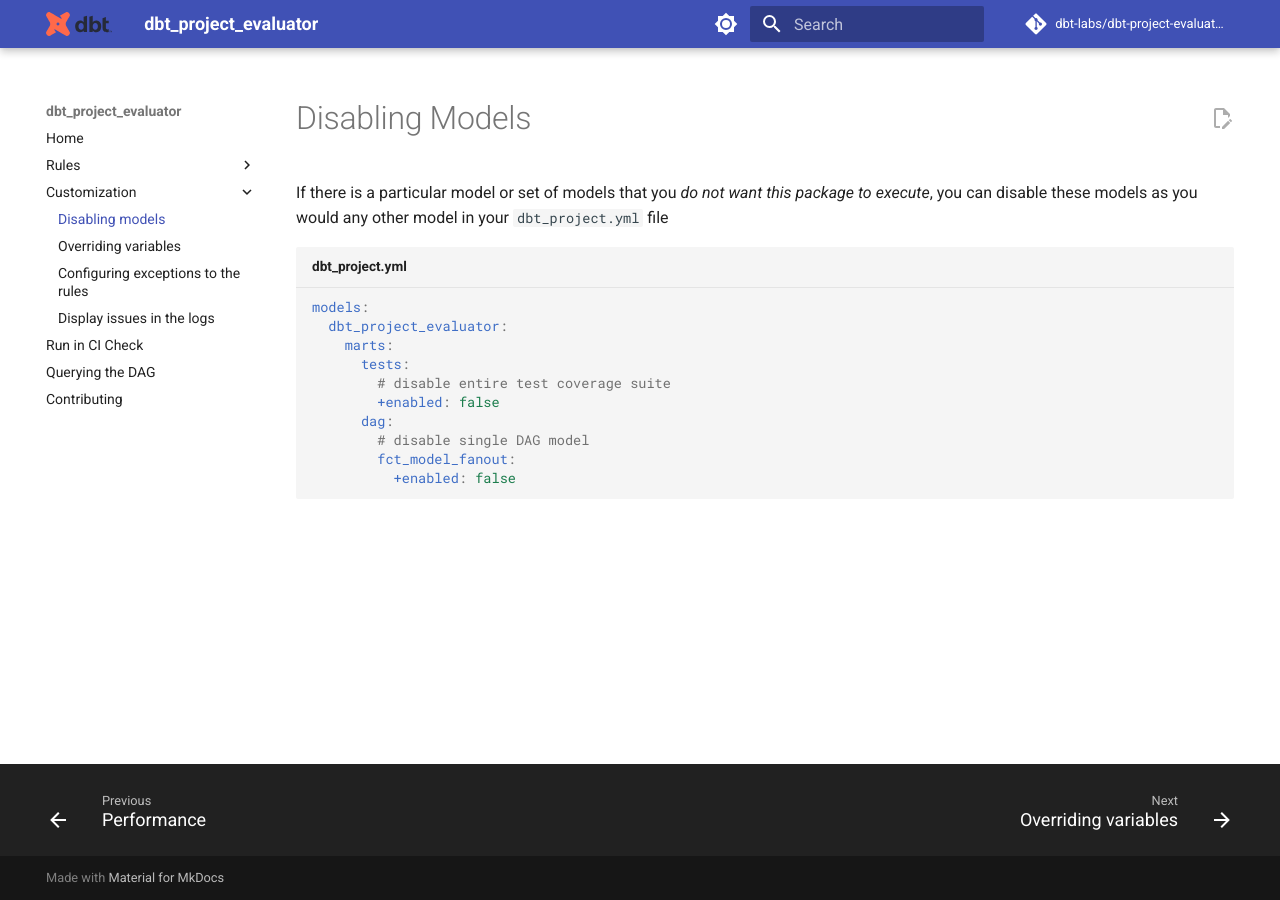
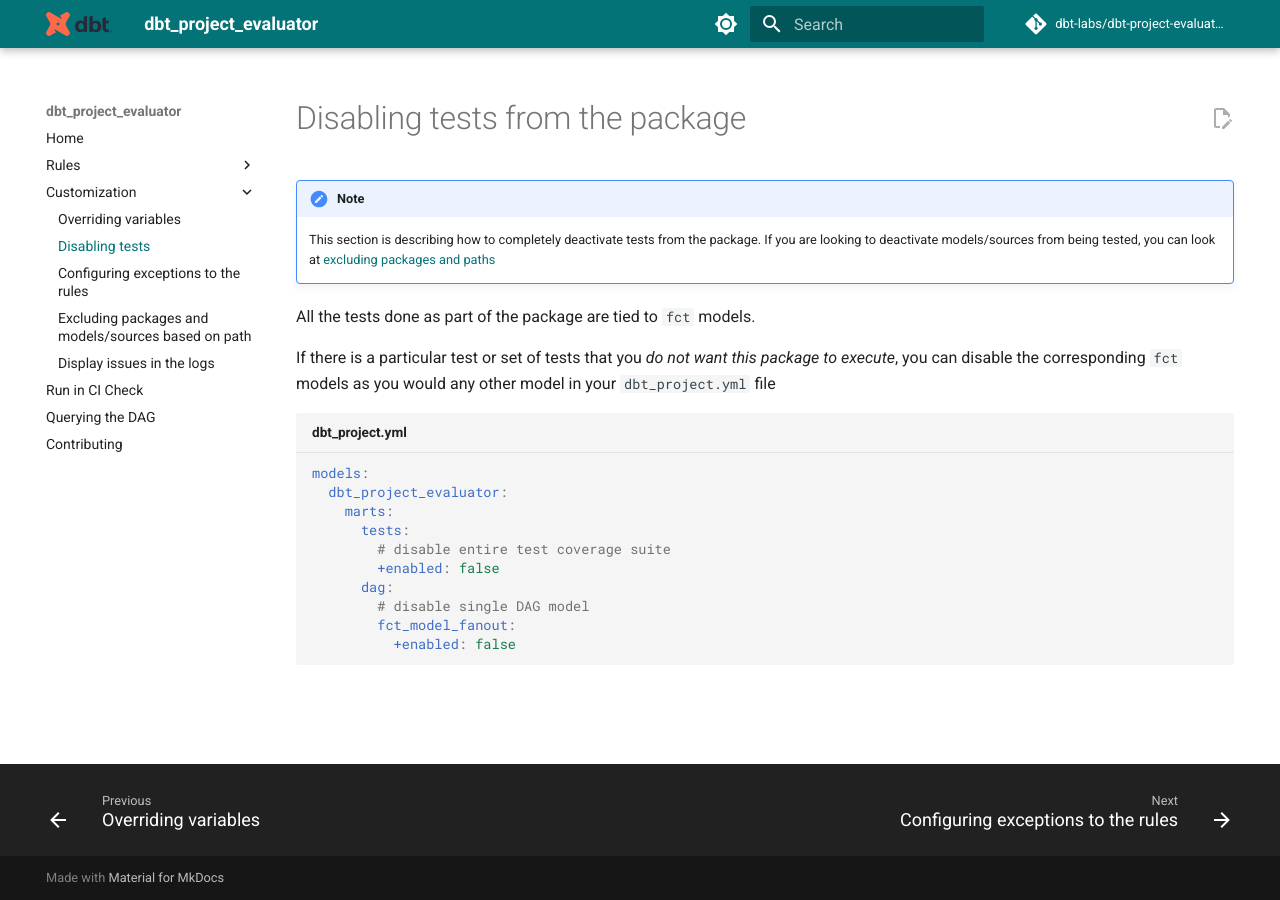
Before and after one commit to dbt-labs/dbt-project-evaluator, an MkDocs documentation site: the page built from docs/customization/customization.md, in a window 1280 px wide. Built offline with MkDocs 1.6.1 and Material for MkDocs 9.7.7, drawn with Linux system fonts in a browser that asks for light colours; comment, search, counter and statistics services are not loaded; the version menu is left out.

Commit message:
Update docs

````diff
--- a/docs/customization/customization.md
+++ b/docs/customization/customization.md
@@ -1,7 +1,14 @@
-# Disabling Models
+# Disabling tests from the package
 
-If there is a particular model or set of models that you *do not want this package to execute*, you can
-disable these models as you would any other model in your `dbt_project.yml` file
+!!! note
+
+    This section is describing how to completely deactivate tests from the package.
+    If you are looking to deactivate models/sources from being tested, you can look at [excluding packages and paths](excluding-packages-and-paths.md)
+
+All the tests done as part of the package are tied to `fct` models.
+
+If there is a particular test or set of tests that you *do not want this package to execute*, you can
+disable the corresponding `fct` models as you would any other model in your `dbt_project.yml` file
 
 ``` yaml title="dbt_project.yml"
 models:
@@ -14,5 +21,4 @@
         # disable single DAG model
         fct_model_fanout:
           +enabled: false
-
 ```
--- a/mkdocs.yml
+++ b/mkdocs.yml
@@ -9,6 +9,8 @@
     # Palette toggle for light mode
     - media: "(prefers-color-scheme: light)"
       scheme: default
+      primary: custom
+      accent: custom
       toggle:
         icon: material/brightness-7
         name: Switch to dark mode
@@ -16,6 +18,8 @@
     # Palette toggle for dark mode
     - media: "(prefers-color-scheme: dark)"
       scheme: slate
+      primary: custom
+      accent: custom
       toggle:
         icon: material/brightness-4
         name: Switch to light mode
@@ -71,9 +75,10 @@
     - Structure: rules/structure.md
     - Performance: rules/performance.md
   - Customization:
-    - Disabling models: customization/customization.md
     - Overriding variables: customization/overriding-variables.md
+    - Disabling tests: customization/customization.md
     - Configuring exceptions to the rules: customization/exceptions.md
+    - Excluding packages and models/sources based on path: customization/excluding-packages-and-paths.md
     - Display issues in the logs: customization/issues-in-log.md
   - Run in CI Check: ci-check.md
   - Querying the DAG: querying-the-dag.md
````
Also changed, not shown: docs/contributing.md (+1 -0 lines), docs/customization/excluding-packages-and-paths.md (added, +64 -0 lines).
